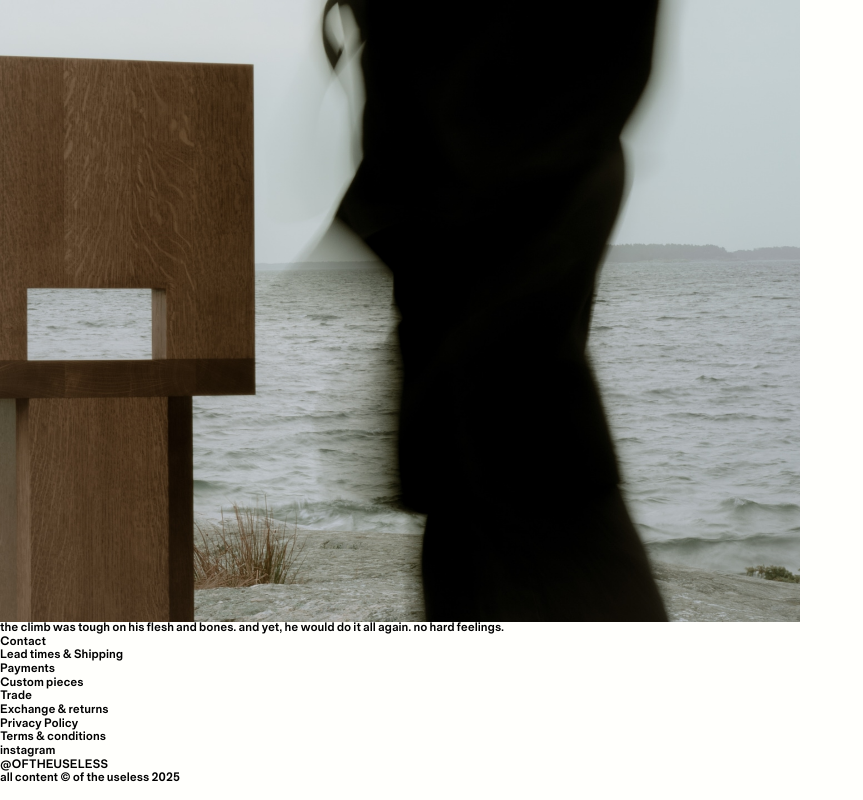
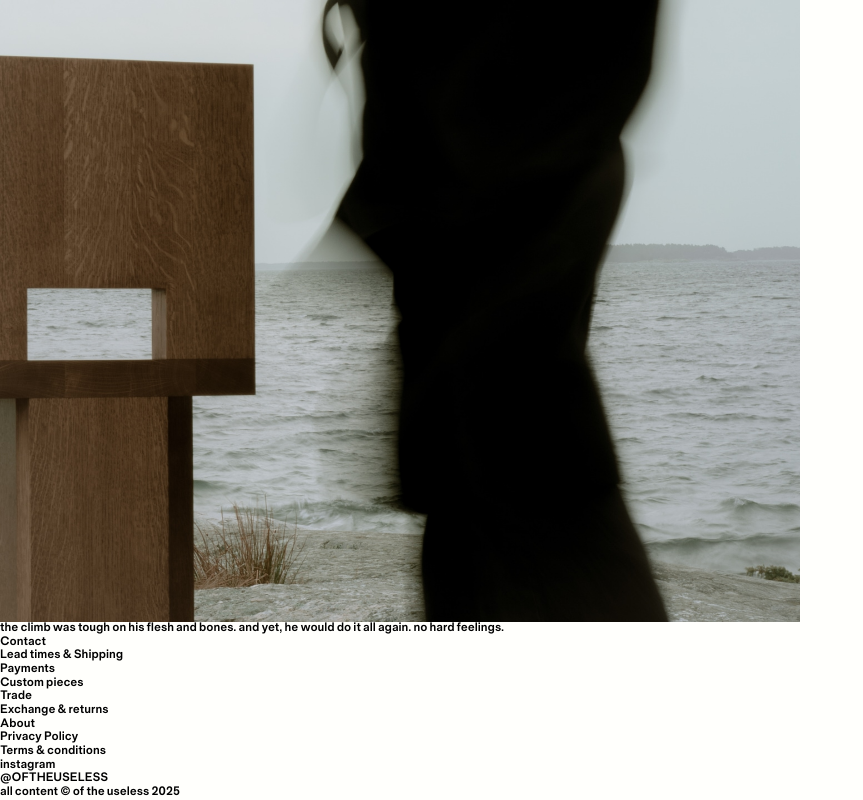
Before and after one commit to Matokosp/otu, a Next.js app: page / in a window 1280 px wide. Shown: the part 4034-4834 px from the top of the page, without its empty margins (0-863 px from the left). Built offline with nearby package versions, Linux system fonts and the light colour scheme.

Commit message:
Update Footer.tsx

```diff
--- a/src/app/Components/Footer/Footer.tsx
+++ b/src/app/Components/Footer/Footer.tsx
@@ -39,6 +39,11 @@ const Footer = () => {
               </Link>
             </li>
           </ul>
+          <ul className="lg:hidden">
+            <li>
+              <Link href={"/about"}>About</Link>
+            </li>
+          </ul>
           <ul>
             <li>
               <Link href={"/terms-and-conditions#privacy"}>
```
